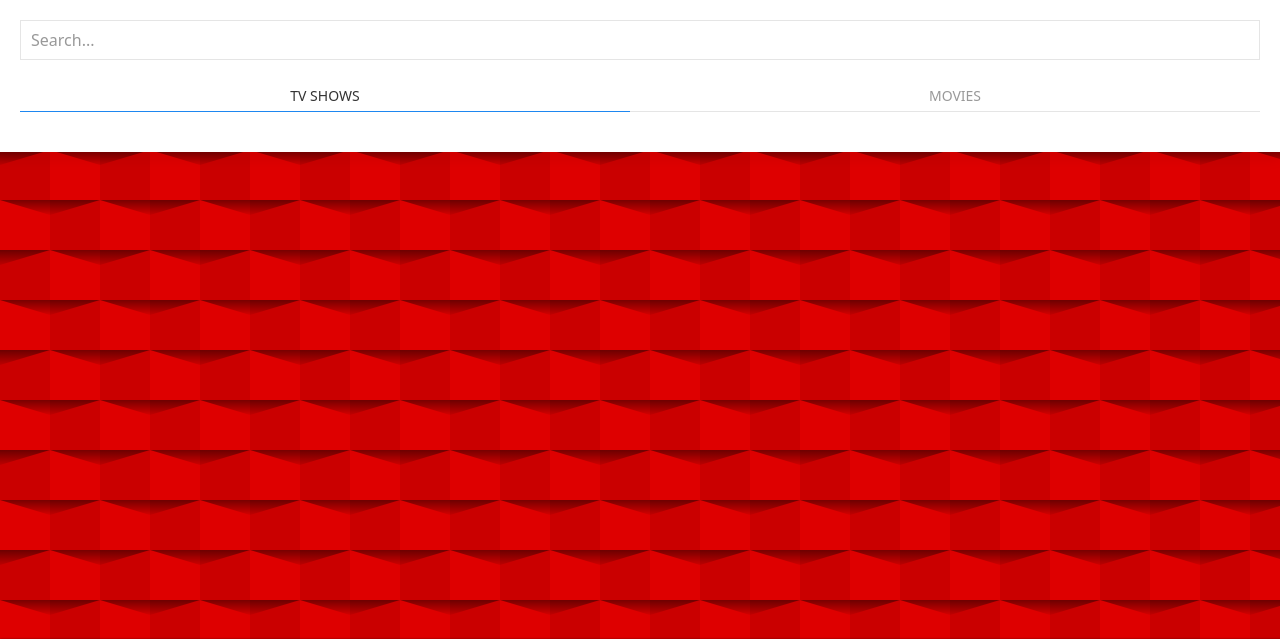
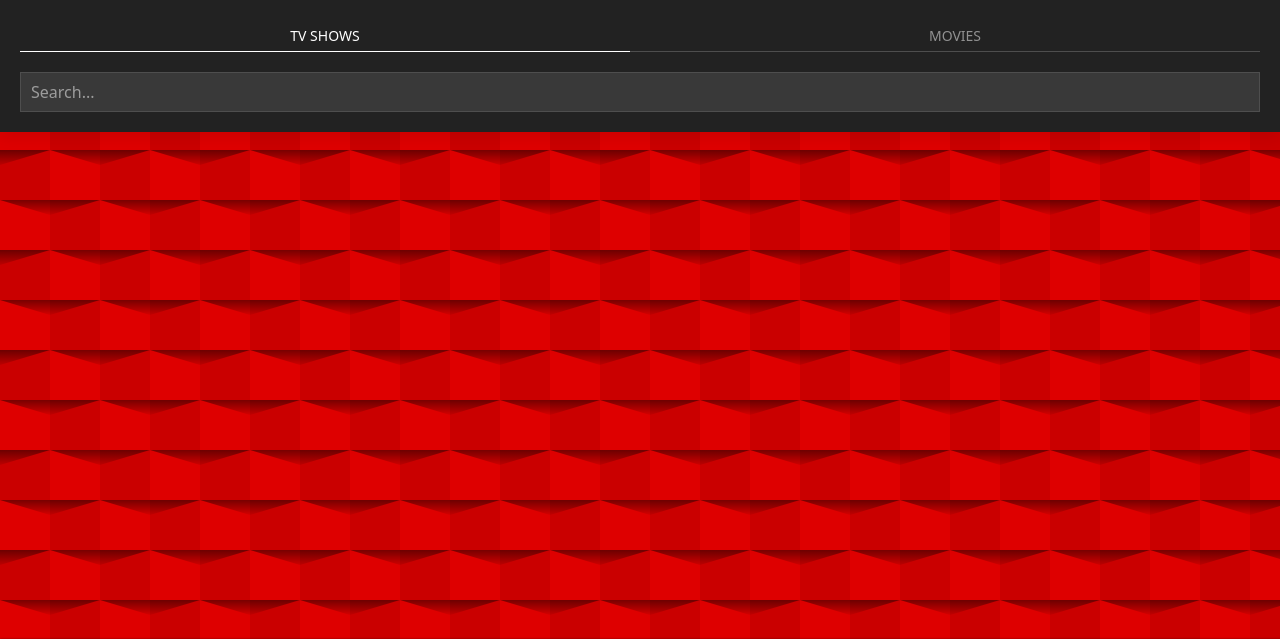
Before and after one commit to tpsantos2120/unboxit, a Flask app: page / in a window 1280 px wide. Shown: the part 1016-1655 px from the top of the page. Run offline with Flask 2, Linux system fonts and the light colour scheme; some libraries are stand-ins or nearby versions.

Commit message:
Moved search area input down

```diff
--- a/unboxit/templates/views/home.html
+++ b/unboxit/templates/views/home.html
@@ -3,28 +3,30 @@
 <section id="search-section">
   <div class="uk-flex-center">
     <form id="search-form">
-      <div class="uk-card uk-card-default uk-card-small uk-card-body">
+      <div class="uk-card uk-card-secondary uk-card-small uk-card-body uk-dark ">
+        <div>
+          <ul class="uk-child-width-expand uk-tab uk-dark" id="tabs" data-uk-tab>
+            <li><a href="#" id="tv-shows">TV Shows</a></li>
+            <li><a href="#" id="movies">Movies</a></li>
+          </ul>
+        </div>
         <div class="uk-margin">
           <input
-            class="uk-input"
+            class="uk-input uk-dark"
             type="text"
             name="search"
             id="search-input"
             placeholder="Search..."
           />
         </div>
-        <div>
-          <ul class="uk-child-width-expand uk-tab" id="tabs" data-uk-tab>
-            <li><a href="#" id="tv-shows">TV Shows</a></li>
-            <li><a href="#" id="movies">Movies</a></li>
-          </ul>
-        </div>
+
       </div>
     </form>
   </div>
 </section>
 <section id="divider">
   <div id="result" class="p-0"></div>
+  <div id="result-full-details"></div>
   <div id="user-feedback" class="uk-flex-top" data-uk-modal>
     <div
       class="uk-modal-dialog uk-modal-body uk-margin-auto-vertical uk-padding"
```
